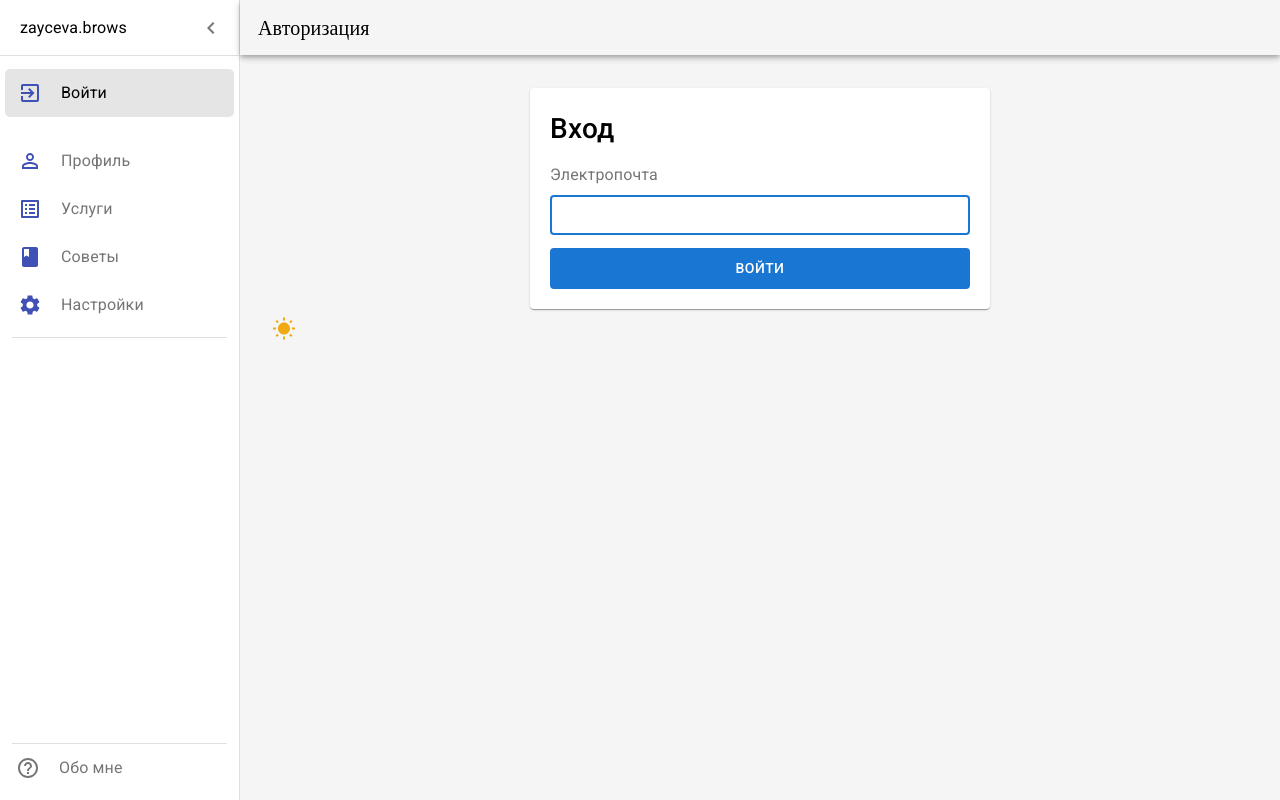
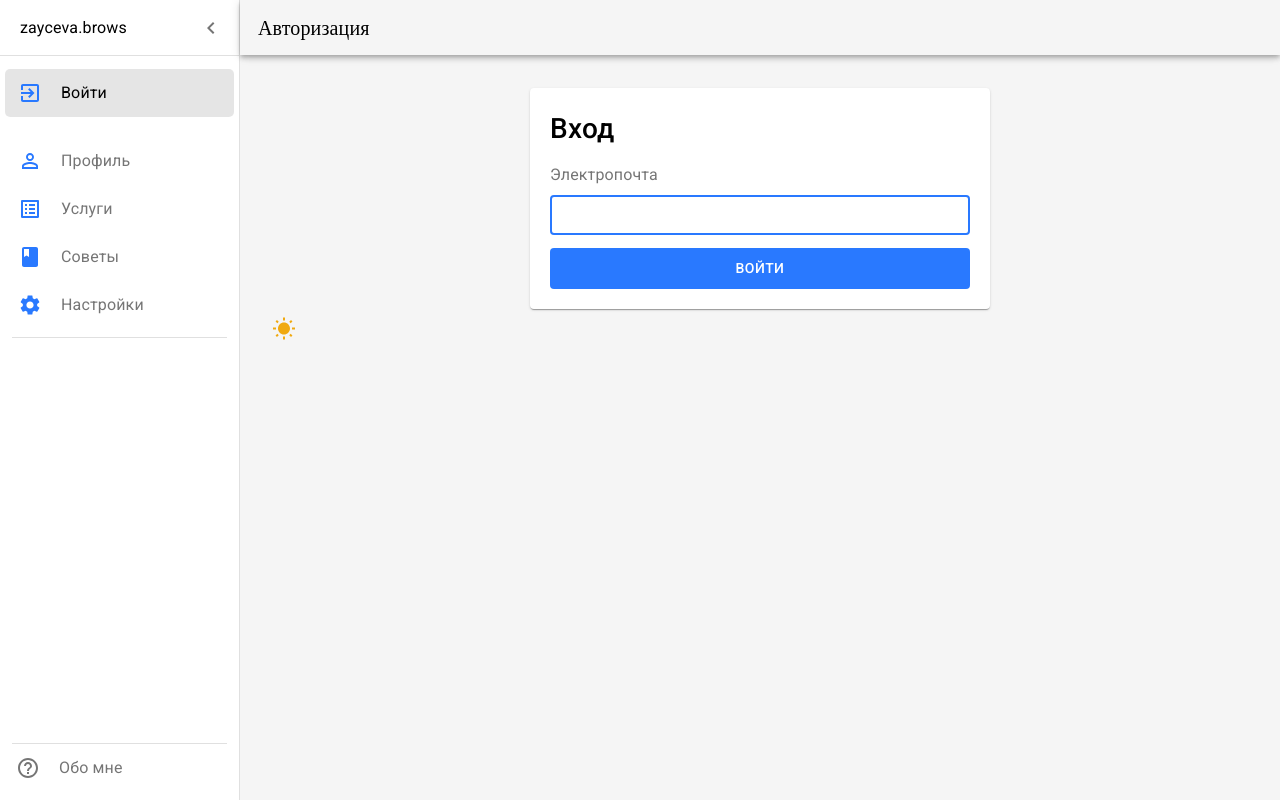
Before and after one commit to GordeySt/zayceva.brows-frontend, a React (Create React App) app: page / in a window 1280 px wide. Built offline with nearby package versions, Linux system fonts and the light colour scheme; a web font is replaced by a local one.

Commit message:
feat(styles): add primary color to the mui theme

```diff
--- a/src/common/stores/CommonStore.ts
+++ b/src/common/stores/CommonStore.ts
@@ -1,5 +1,5 @@
 import { ThemeOptions } from "@mui/material";
-import { grey } from "@mui/material/colors";
+import { grey, blue } from "@mui/material/colors";
 import { makeAutoObservable } from "mobx";
 import { USER_THEME_SETTINGS } from "../constants/localStorageConstants";
 
@@ -26,6 +26,9 @@ export default class CommonStore {
         background: {
           default: this.userThemeSettings.isDarkMode ? "#0e0e0e" : grey["100"],
         },
+        primary: {
+          main: this.userThemeSettings.isDarkMode ? blue["A100"] : blue["A400"],
+        },
       },
     };
   }
--- a/src/components/common/navigation/SidebarDrawer.tsx
+++ b/src/components/common/navigation/SidebarDrawer.tsx
@@ -106,6 +106,9 @@ const useStyles = makeStyles((theme: Theme) => ({
   menuListItemIcon: {
     marginRight: "-13px",
   },
+  menuIcon: ({ open }: IStyleProps) => ({
+    color: open ? theme.palette.primary.main : "",
+  }),
   helpItem: {
     color: alpha(theme.palette.text.primary, 0.54),
     cursor: "pointer",
@@ -143,7 +146,7 @@ export const SidebarDrawer = ({ open, handleDrawerClose }: IProps) => {
           return (
             <ListItem button className={classes.menuListItem}>
               <ListItemIcon className={classes.menuListItemIcon}>
-                <Icon fontSize="medium" color={open ? "primary" : "inherit"} />
+                <Icon className={classes.menuIcon} fontSize="medium" />
               </ListItemIcon>
               <ListItemText primary={label} />
             </ListItem>
```
